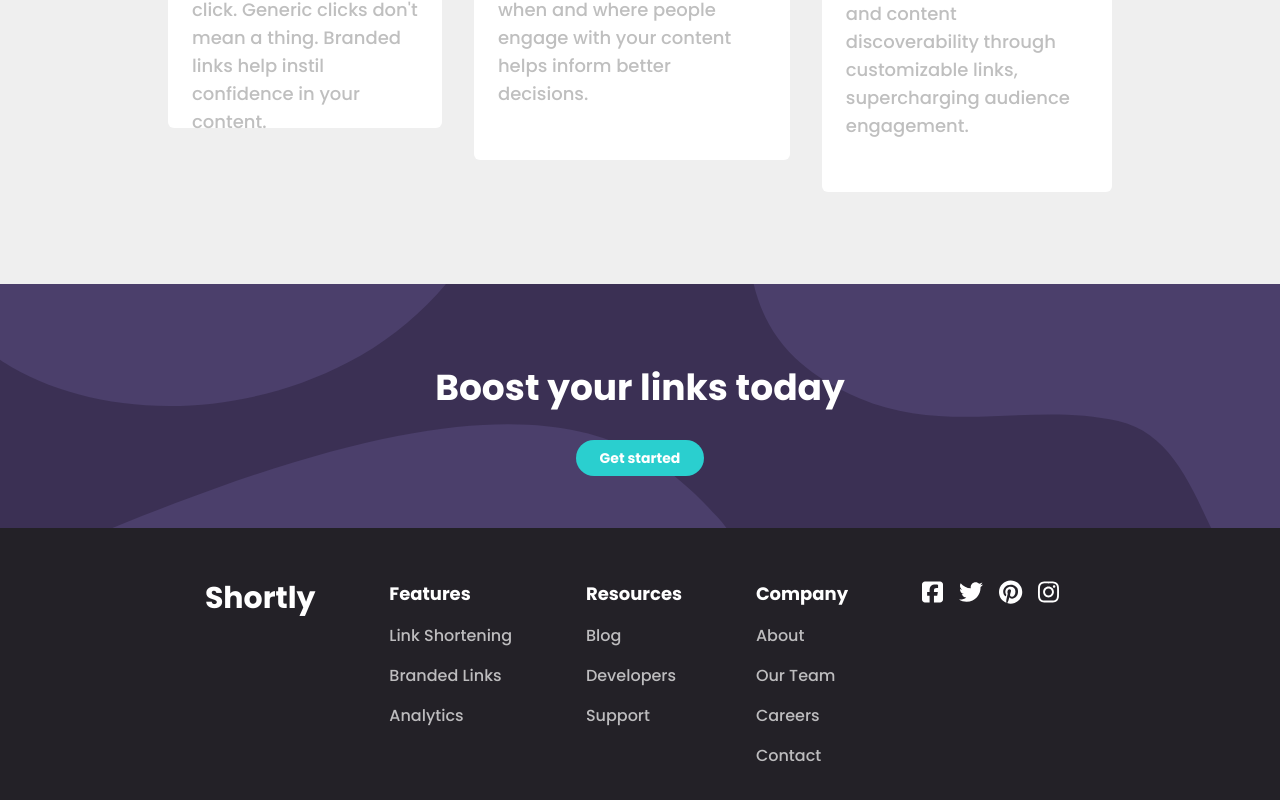
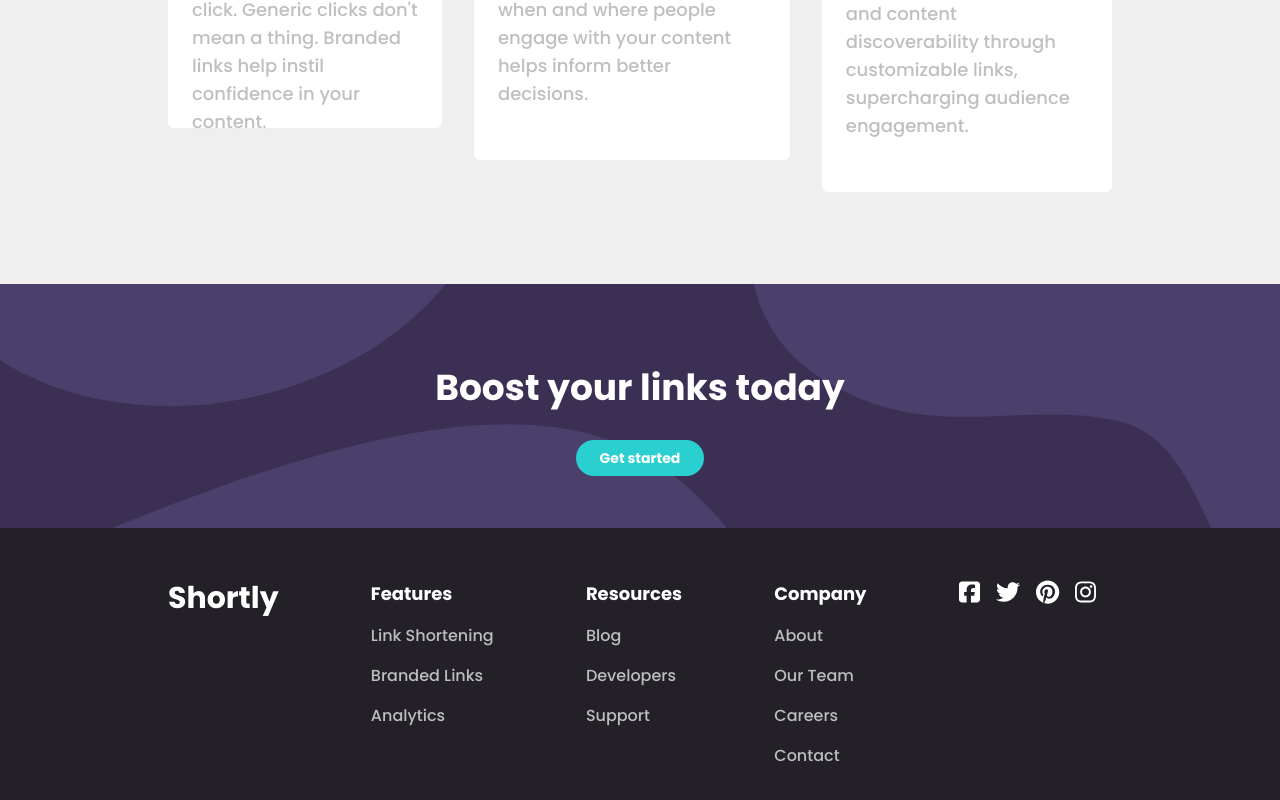
Before and after one commit to ippotheboxer/url-shortening-api-landing-page, a React (Vite) app: page / in a window 1280 px wide. Shown: the part 1162-1962 px from the top of the page. Built offline with nearby package versions, Linux system fonts and the light colour scheme.

Commit message:
Fix button styling bg colour when hovering

```diff
--- a/src/components/Button.tsx
+++ b/src/components/Button.tsx
@@ -7,7 +7,7 @@ interface Props {
 
 const Button: React.FC<Props> = ({ children, square }) => {
   return (
-    <button className={`bg-cyan text-white font-poppins  hover:bg-cyan/50 hover:cursor-pointer transition duration-300 ease-in-out poppins-bold
+    <button className={`bg-cyan text-white font-poppins  hover:bg-[#9ce2e2] hover:cursor-pointer transition duration-300 ease-in-out poppins-bold
     ${square ? "w-full md:w-40 rounded-sm py-1 px-3 lg:py-2 lg:px-6 text-base lg:text-lg" : "rounded-4xl py-3 px-10 md:py-2 md:px-6 text-lg md:text-sm"}
     `}>
         {children}
--- a/src/components/Footer/Footer.tsx
+++ b/src/components/Footer/Footer.tsx
@@ -11,7 +11,7 @@ const Footer: React.FC = () => {
   return (
     <div className='bg-very-dark-violet'>
         <Wrapper>
-            <div className='font-poppins flex flex-col md:flex-row items-center text-center md:text-start md:items-start md:justify-around'>
+            <div className='font-poppins flex flex-col md:flex-row items-center text-center md:text-start md:items-start md:justify-between'>
             <h2 className='text-3xl poppins-bold text-white pb-8 md:pb-0'>Shortly</h2>
             <FooterList title='Features'>
                 <FooterTag>Link Shortening</FooterTag>
```
